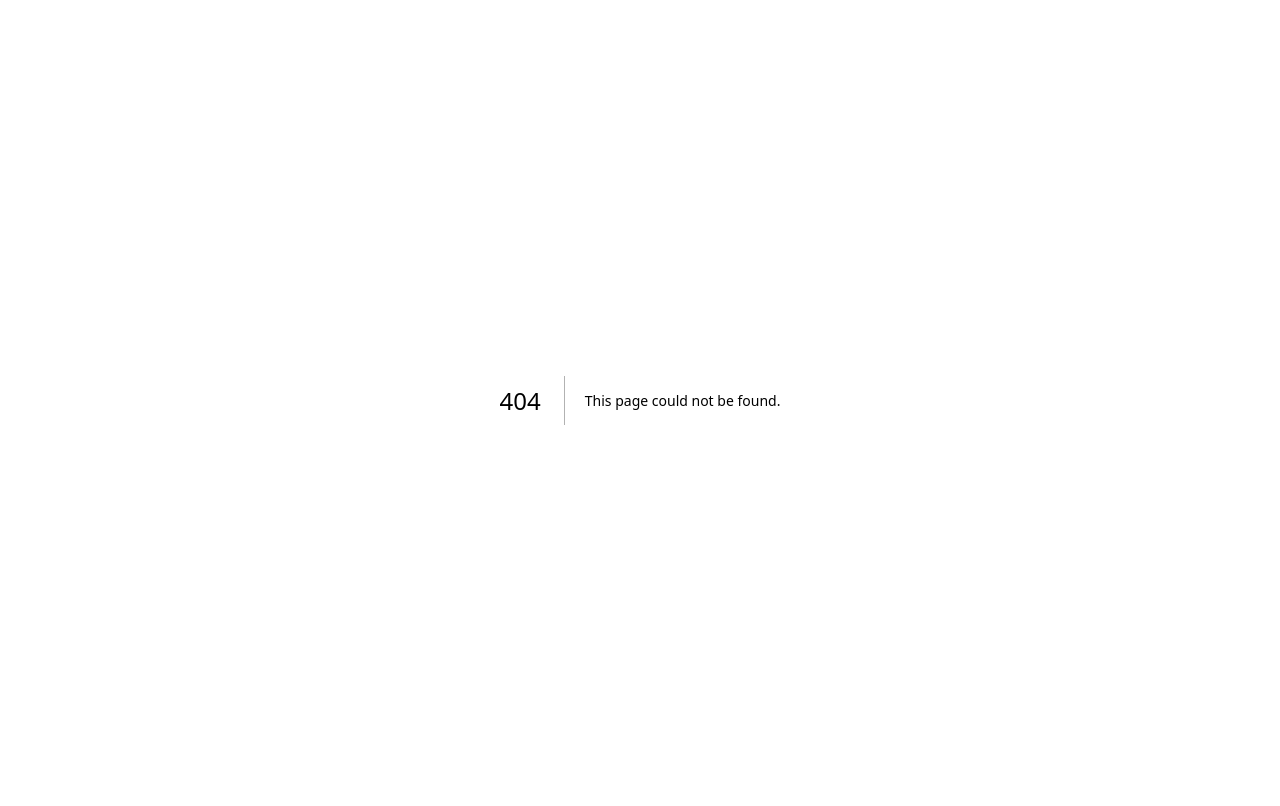
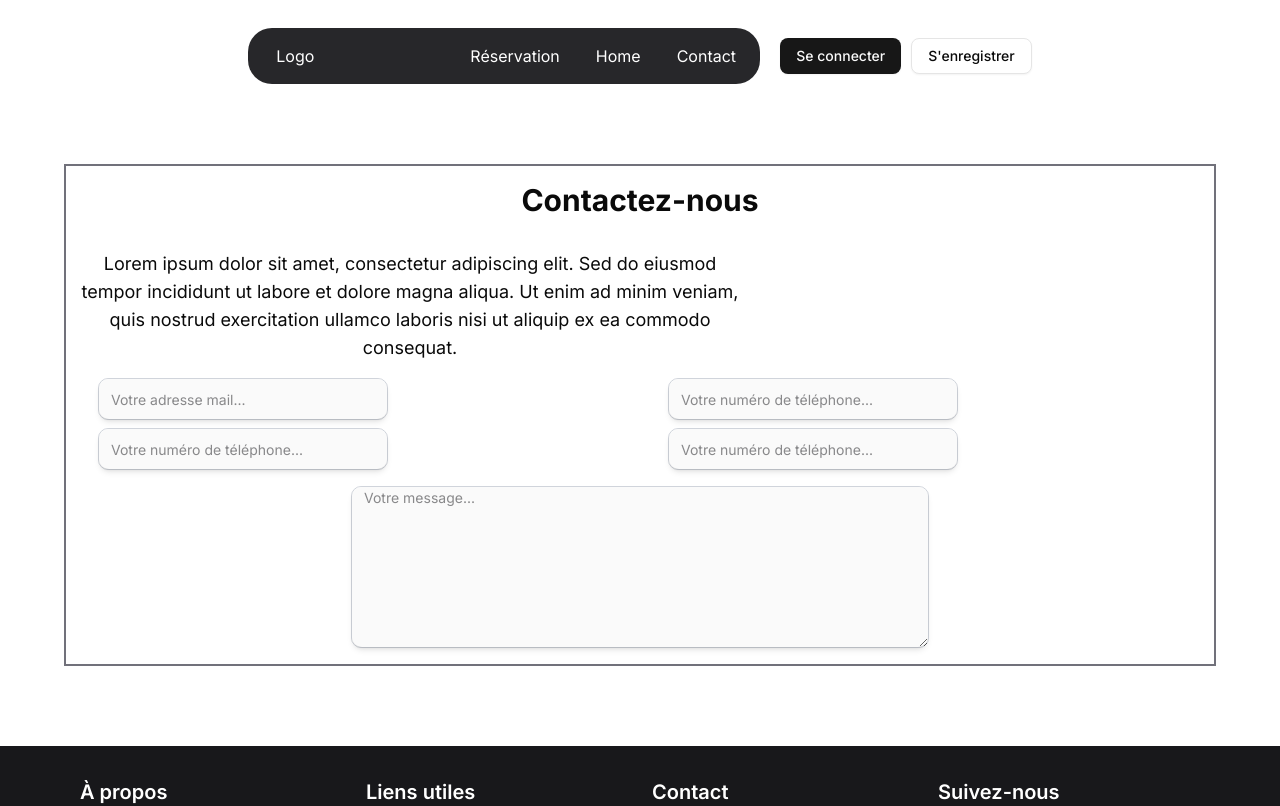
Before and after one commit to Youssef-Mos/Eg-Formation, a Next.js app in the folder my-app/: page /contact in a window 1280 px wide. Before the commit this address had no page. Shown: the top 806 px of the page. Built offline with nearby package versions, Linux system fonts and the light colour scheme; no server answers.

Commit message:
contact us

```diff
--- a/my-app/src/app/Home/page.tsx
+++ b/my-app/src/app/Home/page.tsx
@@ -9,12 +9,13 @@ export default function Accueil() {
     return (
         <>
 
-        <div className="flex  items-center  flex-col gap-5 h-screen z-30">
+        <div className="flex  items-center  flex-col gap-5 h-screen z-50">
         <div className="fixed top-0 z-50">
             <Nav />
         </div>
-
+        <div className="">
         <LampDemo />
+        </div>
         <div className="flex flex-col items-center gap-10  justify-center w-screen">
             <BodyHome />
 
--- /dev/null
+++ b/my-app/src/app/contact/page.tsx
@@ -0,0 +1,88 @@
+import Footer from "@/components/footer";
+import Nav from "@/components/nav";
+import React from "react";
+
+export default function Contact() {
+    return (
+        <>
+            <div className="flex justify-center items-center  flex-col gap-10 z-50">
+                <div className="sticky top-0 z-50">
+                    <Nav />
+                </div>
+                <div className="flex mt-10 justify-center px-2 py-4 flex-col gap-4 border-2 border-zinc-500 w-6xl">
+
+                    <h1 className="text-3xl font-bold mb-4  text-center">Contactez-nous</h1>
+                    <p className="text-lg text-center max-w-2xl">
+                        Lorem ipsum dolor sit amet, consectetur adipiscing elit. Sed do eiusmod tempor incididunt ut labore et dolore magna aliqua. Ut enim ad minim veniam, quis nostrud exercitation ullamco laboris nisi ut aliquip ex ea commodo consequat.
+                    </p>
+
+                <div className="grid grid-cols-2 gap-2">
+
+                <div className="flex px-6">
+                  <label className="floating-label  label bg-white text-zinc-900 rounded-lg border border-gray-300">
+                    <span className="!bg-white">Adresse mail</span>
+                    <input
+                      type="text"
+                      name="name"
+                      placeholder="Votre adresse mail..."
+                      className="bg-zinc-50 outline-0 text-zinc-900 input w-full sm:w-40 md:w-48 lg:w-56 xl:w-72 rounded-lg shadow-md"
+
+                    />
+                  </label>
+                </div>
+
+                <div className="flex px-6">
+                  <label className="floating-label  label bg-white text-zinc-900 rounded-lg border border-gray-300">
+                    <span className="!bg-white">Numéro de téléphone</span>
+                    <input
+                      type="text"
+                      name="name"
+                      placeholder="Votre numéro de téléphone..."
+                      className="bg-zinc-50 outline-0 text-zinc-900 input w-full sm:w-40 md:w-48 lg:w-56 xl:w-72 rounded-lg shadow-md"
+
+                    />
+                  </label>
+                </div>
+                <div className="flex px-6">
+                  <label className="floating-label  label bg-white text-zinc-900 rounded-lg border border-gray-300">
+                    <span className="!bg-white">Numéro de téléphone</span>
+                    <input
+                      type="text"
+                      name="name"
+                      placeholder="Votre numéro de téléphone..."
+                      className="bg-zinc-50 outline-0 text-zinc-900 input w-full sm:w-40 md:w-48 lg:w-56 xl:w-72 rounded-lg shadow-md"
+
+                    />
+                  </label>
+                </div>
+                <div className="flex px-6">
+                  <label className="floating-label  label bg-white text-zinc-900 rounded-lg border border-gray-300">
+                    <span className="!bg-white">Numéro de téléphone</span>
+                    <input
+                      type="text"
+                      name="name"
+                      placeholder="Votre numéro de téléphone..."
+                      className="bg-zinc-50 outline-0 text-zinc-900 input w-full sm:w-40 md:w-48 lg:w-56 xl:w-72 rounded-lg shadow-md"
+
+                    />
+                  </label>
+                </div>
+                </div>
+                <div className="flex justify-center px-6">
+                  <label className="floating-label  label bg-white text-zinc-900 rounded-lg border border-gray-300">
+                    <span className="!bg-white">Message</span>
+                    <textarea
+                      name="name"
+                      placeholder="Votre message..."
+                      className="bg-zinc-50 outline-0 text-zinc-900 input w-full h-40 sm:w-40 md:w-48 lg:w-56 xl:w-xl rounded-lg shadow-md"
+
+                    />
+                  </label>
+                  </div>
+
+                </div>
+                <div className="bottom-0 w-screen "><Footer /></div>
+            </div>
+        </>
+    );
+}
--- a/my-app/src/app/mention-legales/page.tsx
+++ b/my-app/src/app/mention-legales/page.tsx
@@ -1,4 +1,6 @@
+import Footer from "@/components/footer";
 import Nav from "@/components/nav";
+import { Button } from "@/components/ui/button";
 import React from "react";
 
 
@@ -6,22 +8,25 @@ import React from "react";
 export default function MentionsLegales() {
     return (
         <>
-        <div className="flex  items-center  flex-col gap-5 h-screen z-30">
+        <div className="flex  items-center bg-zinc-100  flex-col gap-5 h-screen z-30">
         <div className="fixed top-0 z-50">
             <Nav />
         </div>
-        <div className="flex flex-col items-center justify-center h-screen bg-zinc-200 text-black">
+        <div className="flex flex-col items-center justify-center h-screen  text-black">
             <h1 className="text-3xl font-bold mb-4">Mentions Légales</h1>
             <p className="text-lg text-center max-w-2xl">
                 Lorem ipsum dolor sit amet, consectetur adipiscing elit. Sed do eiusmod tempor incididunt ut labore et dolore magna aliqua. Ut enim ad minim veniam, quis nostrud exercitation ullamco laboris nisi ut aliquip ex ea commodo consequat.
             </p>
-            <div className="mt-10">
-                <a href="/" className="bg-blue-500 hover:bg-blue-700 text-white font-bold py-2 px-4 rounded">
+            <Button className="mt-10 cursor-pointer">
+                <a href="/" className="">
                     Retour à l'accueil
                 </a>
-            </div>
+            </Button>
         </div>
+        <div className="w-screen"><Footer /></div>
+
         </div>
+
         </>
     );
 }
--- a/my-app/src/components/footer.tsx
+++ b/my-app/src/components/footer.tsx
@@ -18,9 +18,9 @@ export default function Footer() {
           <div>
             <h2 className="max-md:text-center text-xl font-semibold mb-3">Liens utiles</h2>
             <ul className="max-md:text-center text-sm text-gray-400 space-y-2">
-              <li><a href="#" className="hover:text-white">Accueil</a></li>
-              <li><a href="#" className="hover:text-white">Nos services</a></li>
-              <li><a href="#" className="hover:text-white">Contact</a></li>
+              <li><a href="/" className="hover:text-white">Réservation</a></li>
+              <li><a href="/Home" className="hover:text-white">Accueil</a></li>
+              <li><a href="/contact" className="hover:text-white">Contact</a></li>
               <li><a href="/mention-legales" className="hover:text-white">Mentions légales</a></li>
             </ul>
           </div>
--- a/my-app/src/components/ui/lamp.tsx
+++ b/my-app/src/components/ui/lamp.tsx
@@ -71,7 +71,7 @@ export const LampContainer = ({
           style={{
             backgroundImage: `conic-gradient(var(--conic-position), var(--tw-gradient-stops))`,
           }}
-          className="absolute inset-auto left-1/2 h-56 w-[30rem] bg-gradient-conic from-transparent via-transparent to-cyan-500 text-white [--conic-position:from_290deg_at_center_top]"
+          className="absolute inset-auto left-1/2 h-56 w-[10rem] bg-gradient-conic from-transparent via-transparent to-cyan-500 text-white [--conic-position:from_290deg_at_center_top]"
         >
           <div className="absolute w-40 h-full right-0 bg-white bottom-0 z-20 [mask-image:linear-gradient(to_left,white,transparent)]" />
           <div className="absolute w-full right-0 bg-white h-40 bottom-0 z-20 [mask-image:linear-gradient(to_top,white,transparent)]" />
```
Also changed, not shown: my-app/src/app/api/contact/page.tsx (deleted).
